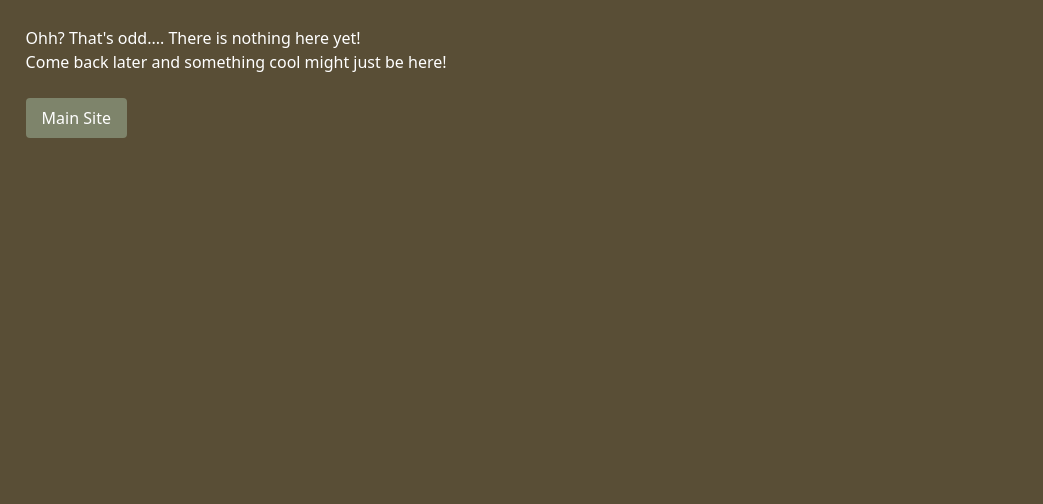
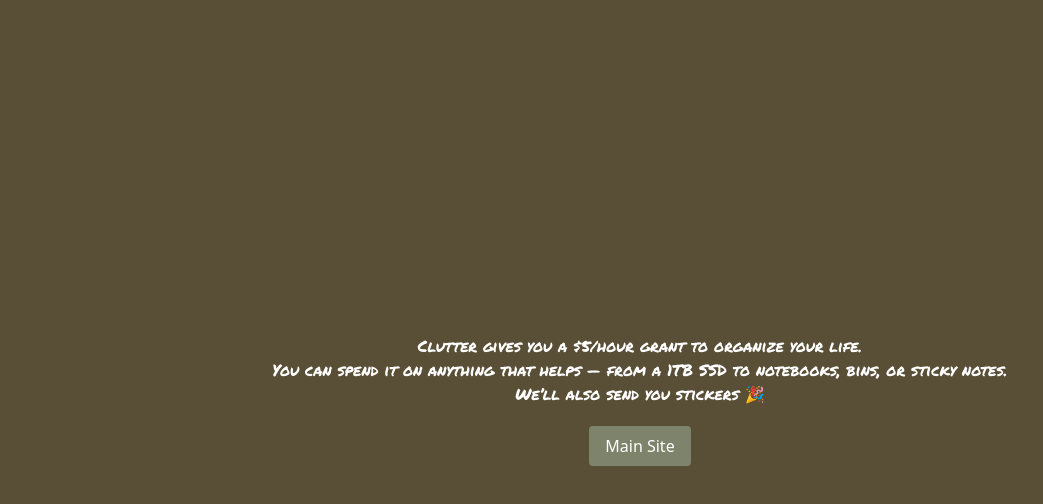
Before and after one commit to hackclub/clutter, a SvelteKit app: page /rewards in a window 1280 px wide. Shown: the top 504 px of the page, without its empty margins (0-1043 px from the left). Built offline with nearby package versions, Linux system fonts and the light colour scheme; a web font is replaced by a local one.

Commit message:
feat: Add grant details to rewards page

```diff
--- a/src/routes/rewards/+page.svelte
+++ b/src/routes/rewards/+page.svelte
@@ -10,10 +10,38 @@
 
 </svelte:head>
 
+<style>
 
-<div style="background-color: #594e36; min-height: 100vh; padding: 2%">
-  <p style="color: white;">
-    Ohh? That's odd.... There is nothing here yet!<br/>Come back later and something cool might just be here!
-  </p><br>
-  <a href="/" style="display: inline-block; padding: 0.5em 1em; background: #7E846B; color: white; border-radius: 4px; text-decoration: none;">Main Site</a>
+.handwritten-big {
+  font-family: "Permanent Marker";
+  font-weight: 500;
+  font-style: normal;
+}
+
+</style>
+
+<div style="
+  background-color: #594e36;
+  min-height: 100vh;
+  display: flex;
+  flex-direction: column;
+  justify-content: center;
+  align-items: center;
+  text-align: center;
+  padding: 2%;
+  gap: 20px; /* Adjust the gap size as needed */
+">
+  <h1 class="handwritten-big" style="color: white;">
+    Clutter gives you a $5/hour grant to organize your life.<br>
+    You can spend it on anything that helps — from a 1TB SSD to notebooks, bins, or sticky notes.<br>
+    We’ll also send you stickers 🎉
+  </h1>
+  <a href="/" style="
+    display: inline-block;
+    padding: 0.5em 1em;
+    background: #7E846B;
+    color: white;
+    border-radius: 4px;
+    text-decoration: none;
+  ">Main Site</a>
 </div>
```
